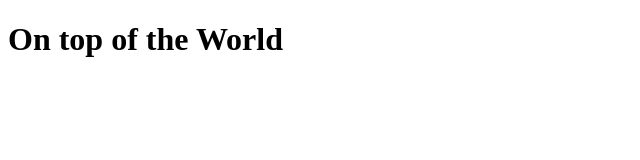
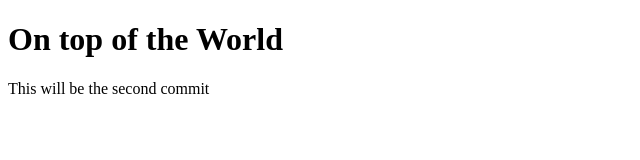
Before and after one commit to jlake70/PART-2-Repo, a plain HTML site: page index.html in a window 1280 px wide. Shown: the whole page, without its empty margins (0-640 px from the left). Drawn offline with Linux system fonts and the light colour scheme.

Commit message:
my second commit

```diff
--- a/index.html
+++ b/index.html
@@ -8,5 +8,6 @@
 </head>
 <body>
     <h1>On top of the World</h1>
+    <p>This will be the second commit</p>
 </body>
 </html>
```
